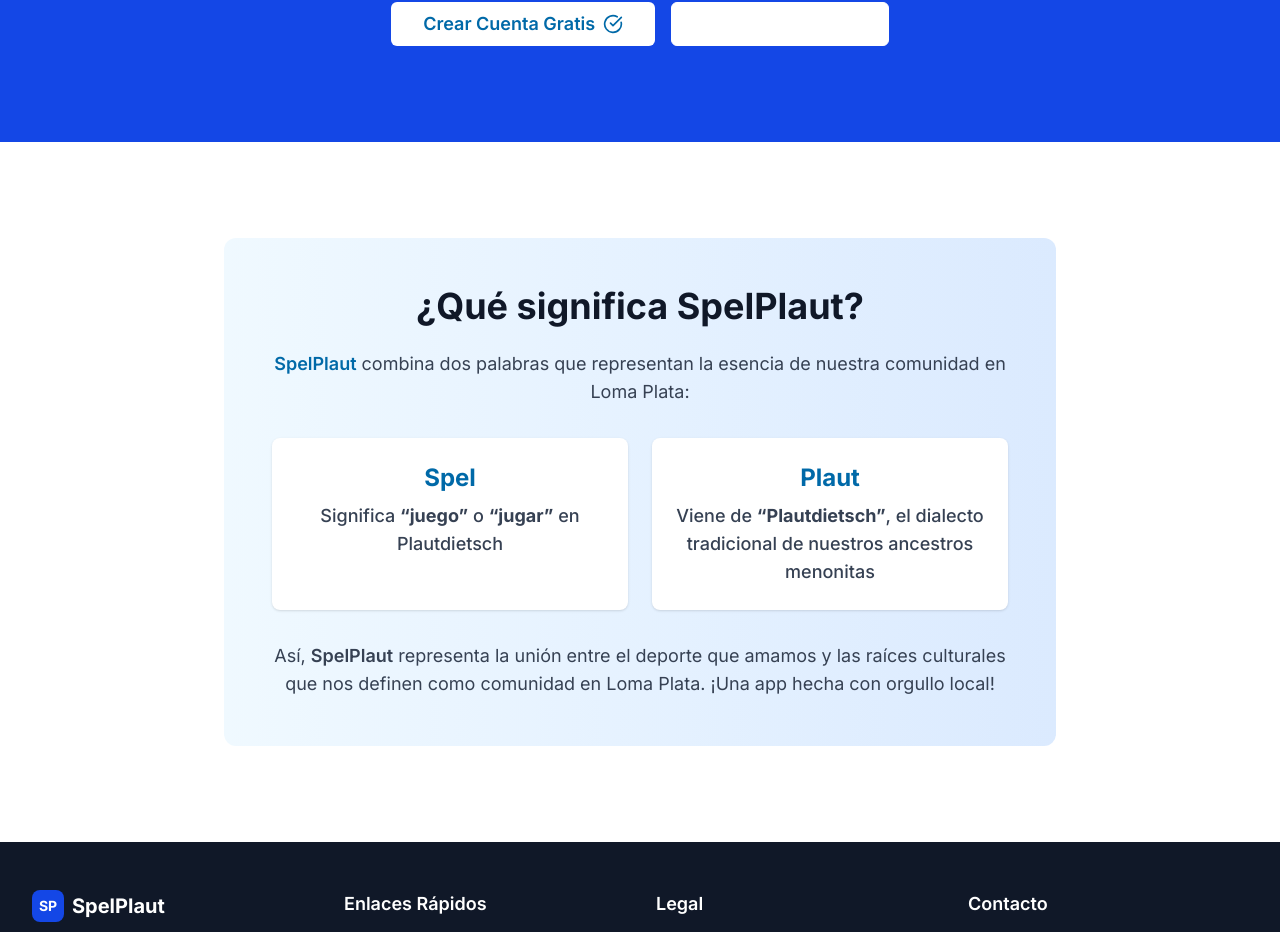
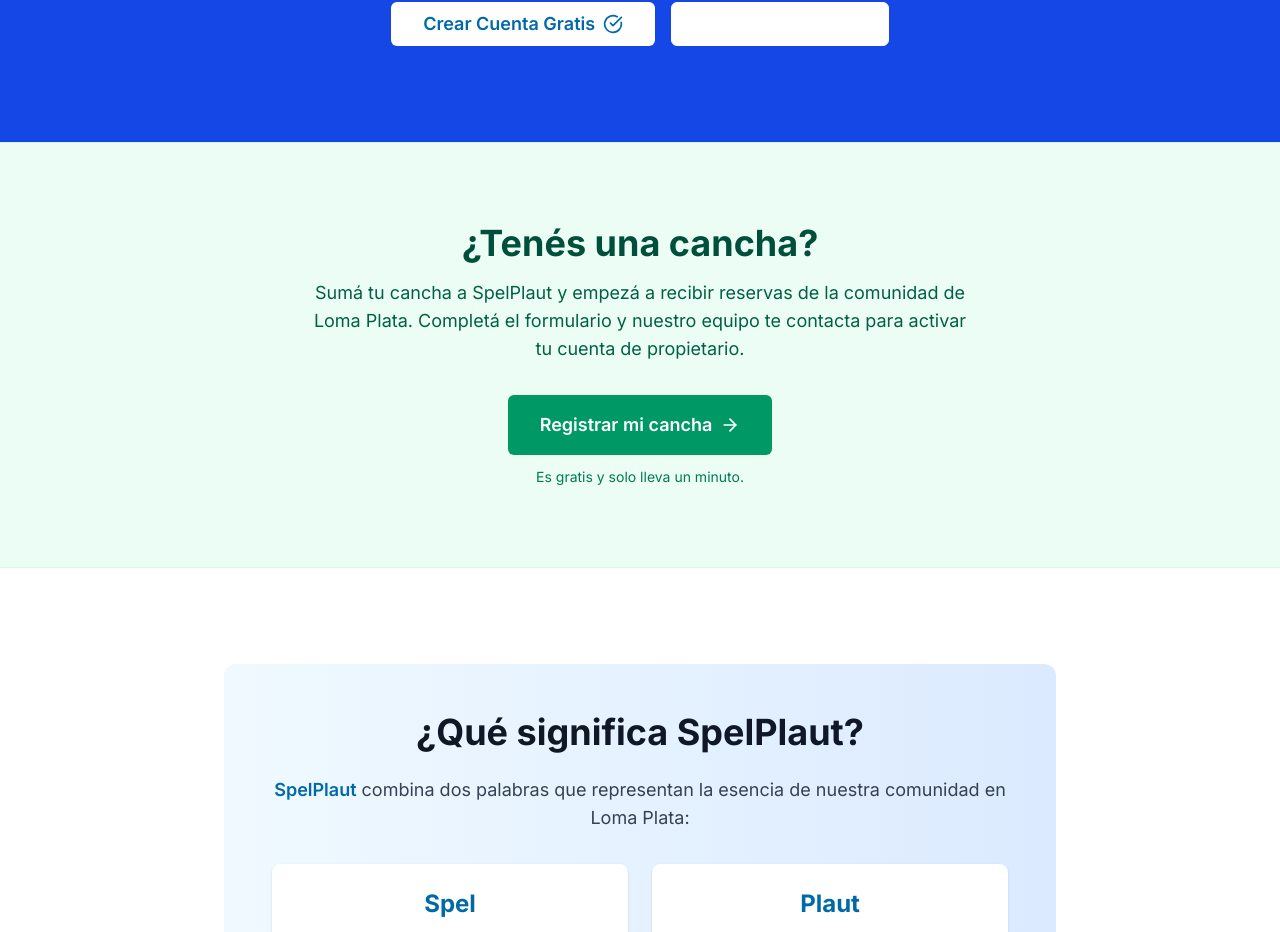
Before and after one commit to nahuelaguero/Tesis-SpelPlaut, a Next.js app: page / in a window 1280 px wide. Shown: the part 2821-3753 px from the top of the page. Built offline with nearby package versions, Linux system fonts and the light colour scheme; no server answers.

Commit message:
feat: agregar sección 'Sumá tu cancha' con Google Forms en landing

```diff
--- a/src/app/page.tsx
+++ b/src/app/page.tsx
@@ -408,6 +408,34 @@ export default function HomePage() {
         </div>
       </section>
 
+      {/* Sección: Sumá tu cancha */}
+      <section className="py-20 bg-emerald-50 border-y border-emerald-100">
+        <div className="max-w-4xl mx-auto px-4 sm:px-6 lg:px-8 text-center">
+          <h2 className="text-3xl sm:text-4xl font-bold text-emerald-900">
+            ¿Tenés una cancha?
+          </h2>
+          <p className="mt-4 text-lg text-emerald-800 max-w-2xl mx-auto">
+            Sumá tu cancha a SpelPlaut y empezá a recibir reservas de la
+            comunidad de Loma Plata. Completá el formulario y nuestro equipo
+            te contacta para activar tu cuenta de propietario.
+          </p>
+          <div className="mt-8">
+            <a
+              href="https://forms.gle/RsLtwXYBK8RKXg8t7"
+              target="_blank"
+              rel="noopener noreferrer"
+              className="inline-flex items-center justify-center rounded-md bg-emerald-600 hover:bg-emerald-700 text-white font-semibold px-8 py-4 text-lg"
+            >
+              Registrar mi cancha
+              <ArrowRight className="ml-2 h-5 w-5" />
+            </a>
+          </div>
+          <p className="mt-3 text-sm text-emerald-700">
+            Es gratis y solo lleva un minuto.
+          </p>
+        </div>
+      </section>
+
       {/* Sección SpelPlaut */}
       <section className="py-24 bg-white">
         <div className="max-w-4xl mx-auto px-4 sm:px-6 lg:px-8 text-center">
```
